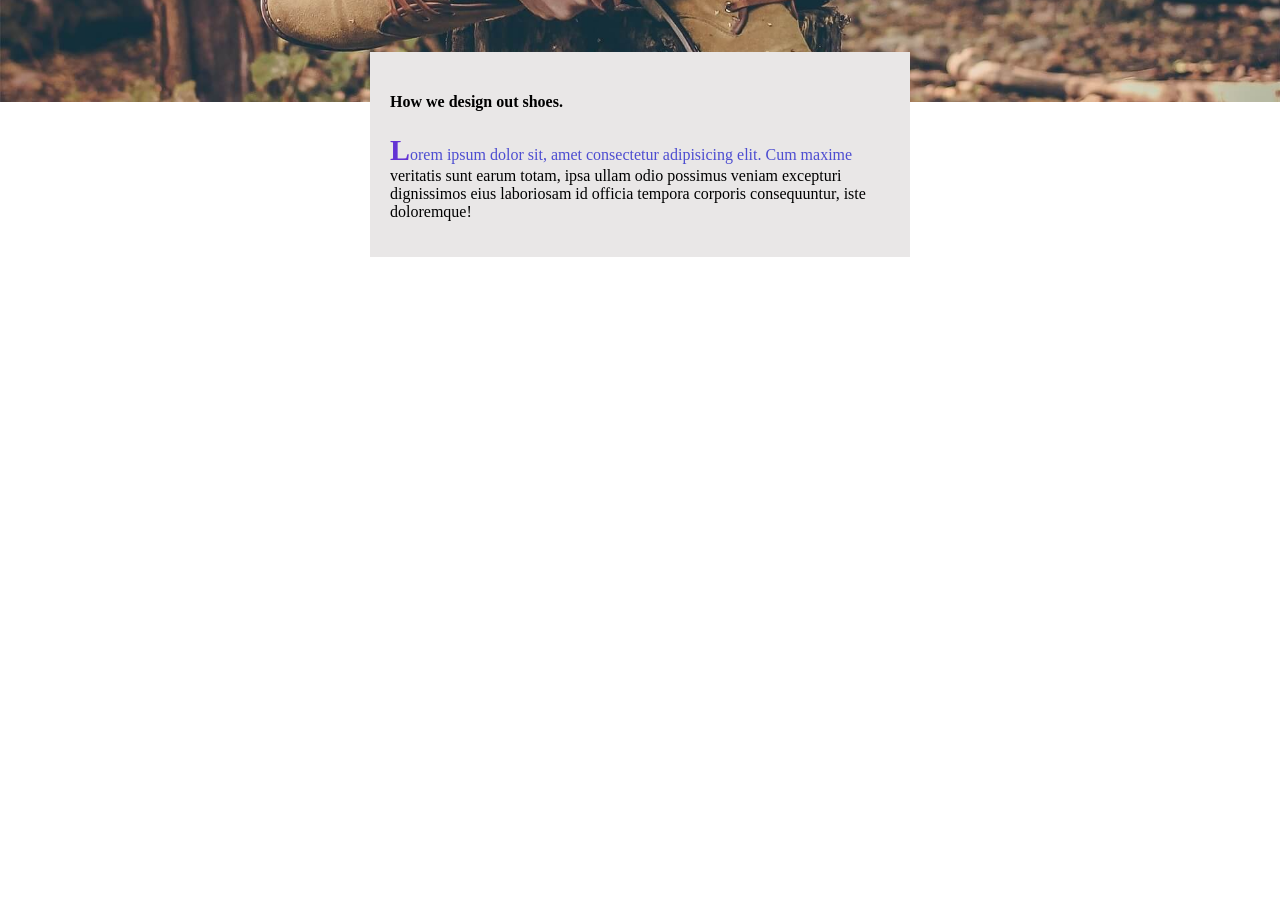
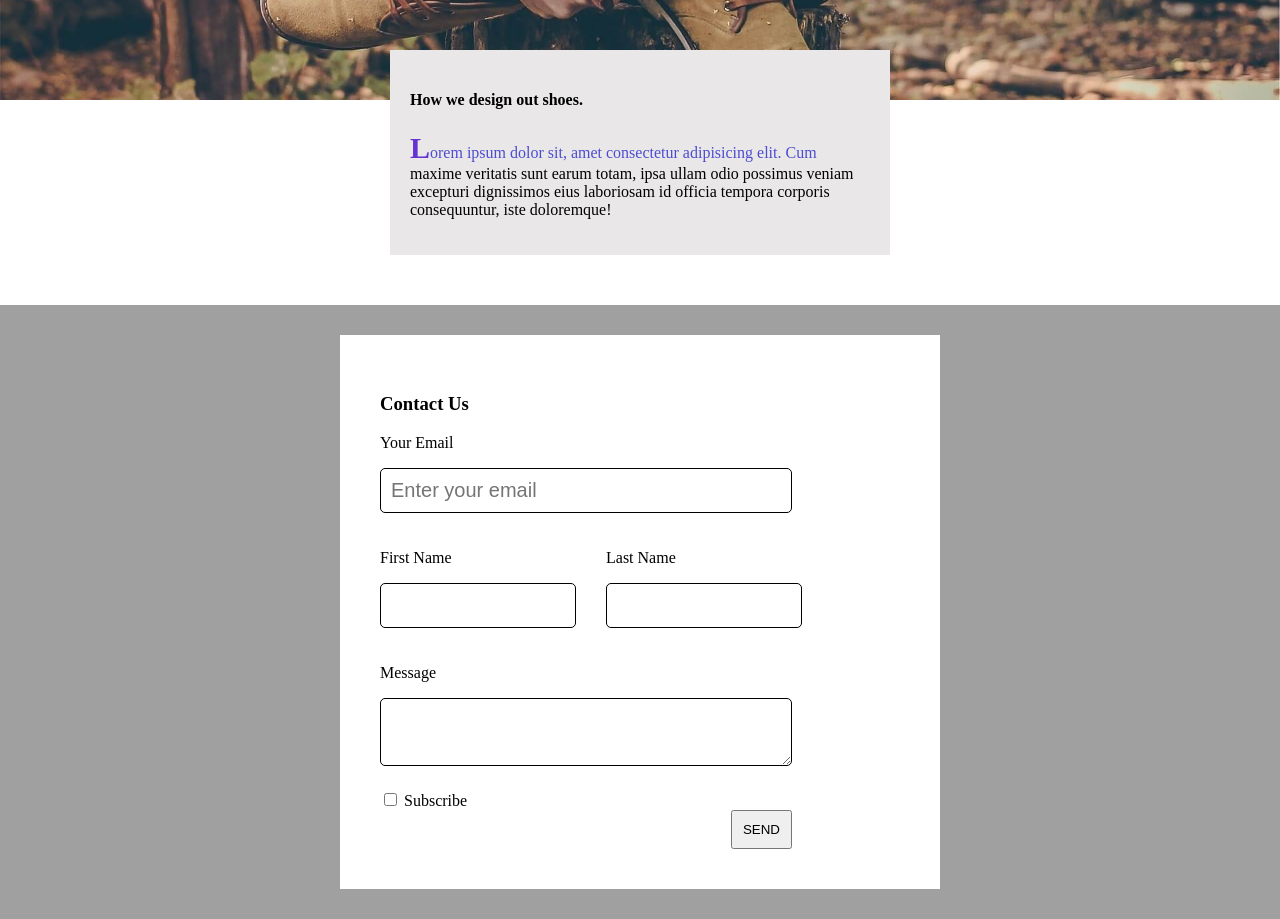
Before and after one commit to as12340629/html-work, a plain HTML site: page 04_신발쇼핑몰/main.html in a window 1280 px wide. Shown: the part 400-1319 px from the top of the page. Before the commit the page ends 800 px from the top, so only its background shows below. Drawn offline with Linux system fonts and the light colour scheme.

Commit message:
feat : 쇼핑몰 홈에 Contact 페이지 붙임 (#9)

```diff
--- a/04_신발쇼핑몰/main.html
+++ b/04_신발쇼핑몰/main.html
@@ -53,6 +53,47 @@
         .main-button:hover {
             color: red;
         }
+        .form-background {
+            background-color: rgb(160, 160, 160);
+            padding: 30px;
+        }
+        .form-white {
+            background-color: white;
+            padding: 30px;
+            width: 80%;
+            margin: auto;
+            /* 화면이 늘어날때 600px 이상 늘어나지 마 */
+            max-width: 600px;
+        }
+        .form-input {
+            width: 100%;
+            padding: 10px;
+            font-size: 20px;
+            border: 1px solid black;
+            border-radius: 5px;
+        }
+        .w-100 {
+            width: 80%;
+            padding: 10px;
+        }
+        .w-50 {
+            width: 40%;
+            padding: 10px;
+        }
+        .name-row {
+            display: flex;
+            gap: 10px;
+        }
+        .yellow-button {
+            padding: 10px;
+            display: block;
+            margin-left: auto;
+            cursor: pointer;
+        }
+
+        * {
+            box-sizing: border-box;
+        }
 
     </style>
 </head>
@@ -69,5 +110,37 @@
         <h4>How we design out shoes.</h4>
         <p class="pseudo">Lorem ipsum dolor sit, amet consectetur adipisicing elit. Cum maxime veritatis sunt earum totam, ipsa ullam odio possimus veniam excepturi dignissimos eius laboriosam id officia tempora corporis consequuntur, iste doloremque!</p>
     </div>
+    <!-- Contact us 폼 넣기 -->
+     <div class="form-background">
+        <div class="form-white">
+            <form method="get">
+                <div class="w-100">
+                    <h3>Contact Us</h3>
+                    <p>Your Email</p>
+                    <input type="email" class="form-input" placeholder="Enter your email">
+                </div>
+                <div class="name-row">
+                    <div class="w-50">
+                        <p>First Name</p>
+                        <input type="text" class="form-input">
+                    </div>
+                    <div class="w-50">
+                        <p>Last Name</p>
+                        <input type="text" class="form-input">
+                    </div>
+                </div>
+                <div class="w-100">
+                        <p>Message</p>
+                        <textarea name="form-input" class="form-input"></textarea>
+                    </div>
+                    <div class="w-100">
+                        <input type="checkbox" id="sub">
+                        <label for="sub">Subscribe</label>
+                        <!-- <input type="submit" value="SEND"> -->
+                         <button class="yellow-button">SEND</button>
+                    </div>
+            </form>
+        </div>
+     </div>
 </body>
 </html>
```
